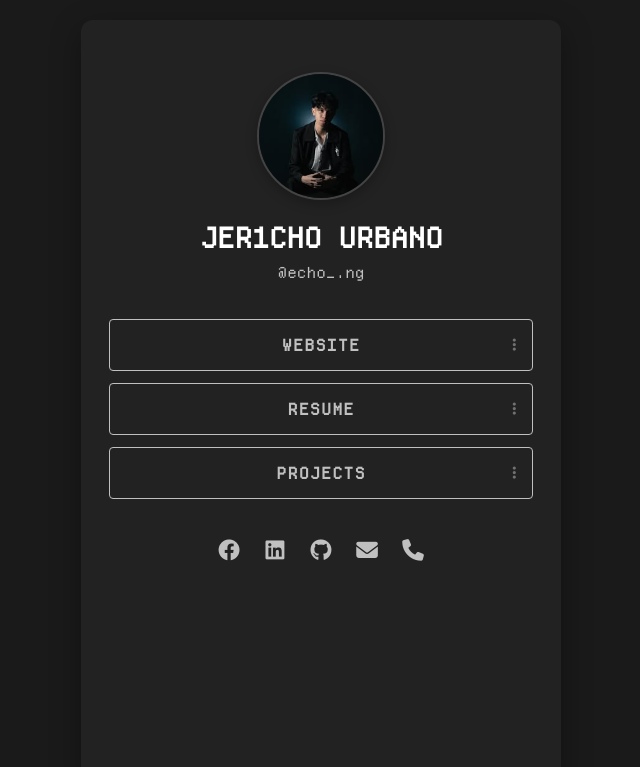
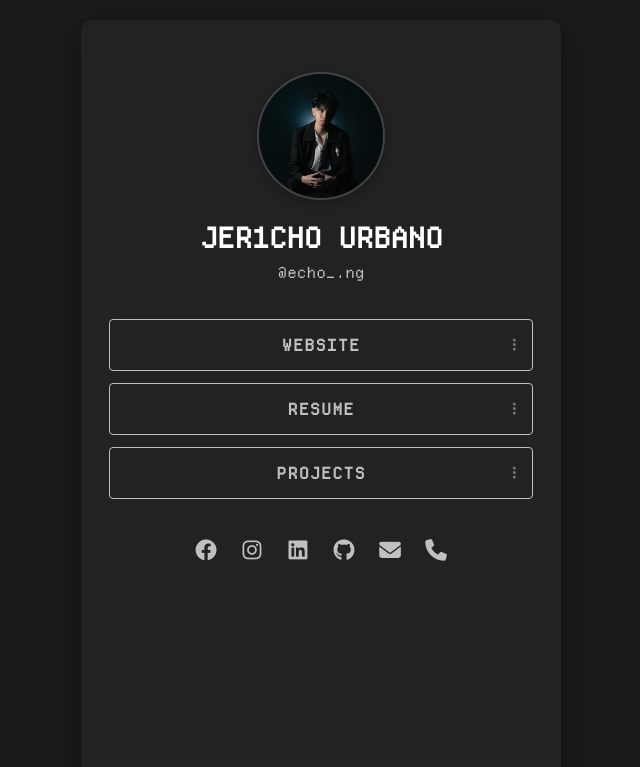
Before and after one commit to shiehb/link.jerichourbano, a plain HTML site: page index.html in a window 1280 px wide. Shown: the whole page, without its empty margins (319-959 px from the left). Drawn offline with Linux system fonts and the light colour scheme.

Commit message:
Update index.html

```diff
--- a/index.html
+++ b/index.html
@@ -54,6 +54,7 @@
     <!-- Social Media Icons Row -->
     <div class="social-icons">
       <a href="https://facebook.com/echong.urbano" target="_blank" rel="noopener noreferrer" aria-label="Facebook"><i class="fa-brands fa-facebook"></i></a>
+      <a href="https://www.instagram.com/echo_.ng/" target="_blank" rel="noopener noreferrer" aria-label="Instagram"><i class="fa-brands fa-instagram"></i></a>
       <a href="https://www.linkedin.com/in/jericho-urbano-1a886a406/" target="_blank" rel="noopener noreferrer" aria-label="LinkedIn"><i class="fa-brands fa-linkedin"></i></a>
       <a href="https://github.com/shiehb" target="_blank" rel="noopener noreferrer" aria-label="GitHub"><i class="fa-brands fa-github"></i></a>
       <a href="mailto:jerichourbano.01.01.04@gmail.com" aria-label="Email"><i class="fa-solid fa-envelope"></i></a>
```
